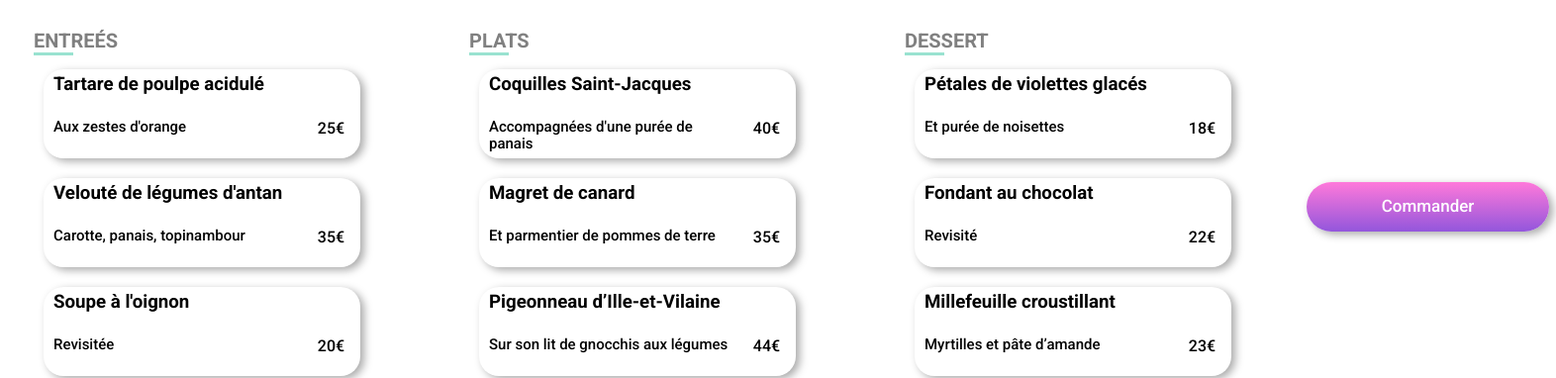
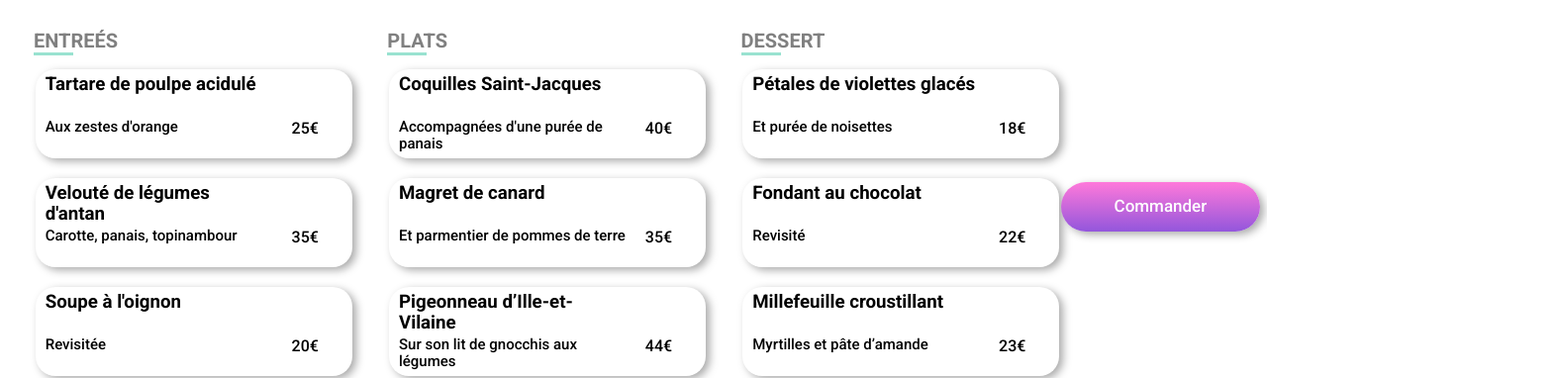
Before and after one commit to EmilieK64/Ohmyfood, a website: page Ohmyfood/À_la_française.html in a window 1280 px wide. Shown: the part 408-790 px from the top of the page at 99% size, 1572 px wide, since content can reach past the window. Drawn offline with Linux system fonts and the light colour scheme; a web font is replaced by a local one.

Commit message:
improving display with width on responsive and not responsive items of restaurants pages

```diff
--- a/Ohmyfood/sass/pages/_restaurants_pages.scss
+++ b/Ohmyfood/sass/pages/_restaurants_pages.scss
@@ -16,6 +16,7 @@
         &_menu {
             align-items: center;
             flex-direction:column;
+            width:100%;
             @include intermediate-screen {
                 align-items: center;
             }
@@ -43,6 +44,7 @@
         align-items: center;
         @include intermediate-screen {
             margin-bottom:66px;
+            width:100%;
         }
         @include intermediate-screen {
             flex-direction: row;
@@ -119,6 +121,7 @@
                             & > .menu-step_comments_field_price-selection-field_selection {
                                     opacity:1;
                                     transition:opacity 1000ms 50ms;
+                                    width:55px;
                                     & > .check-icon {
                                         animation:rotation-three-quarters 1000ms 150ms;
                                         background-color:$color-tertiary;
@@ -191,7 +194,6 @@
                     height:100%;
                     align-items:flex-end;
                     border-radius:0px 20px 20px 0px;
-                    margin-right:-53px;
                     justify-content:flex-end;
                     &_price {
                         display:flex;
@@ -207,7 +209,6 @@
                 &_selection {
                     height:100%;
                     background-color:#99E2D0;
-                    width:55px;
                     border-radius:0px 20px 20px 0px;
                     display:flex;
                     align-items: center;
```
Also changed, not shown: Ohmyfood/sass/prefixed/style.css, 1 other file.
